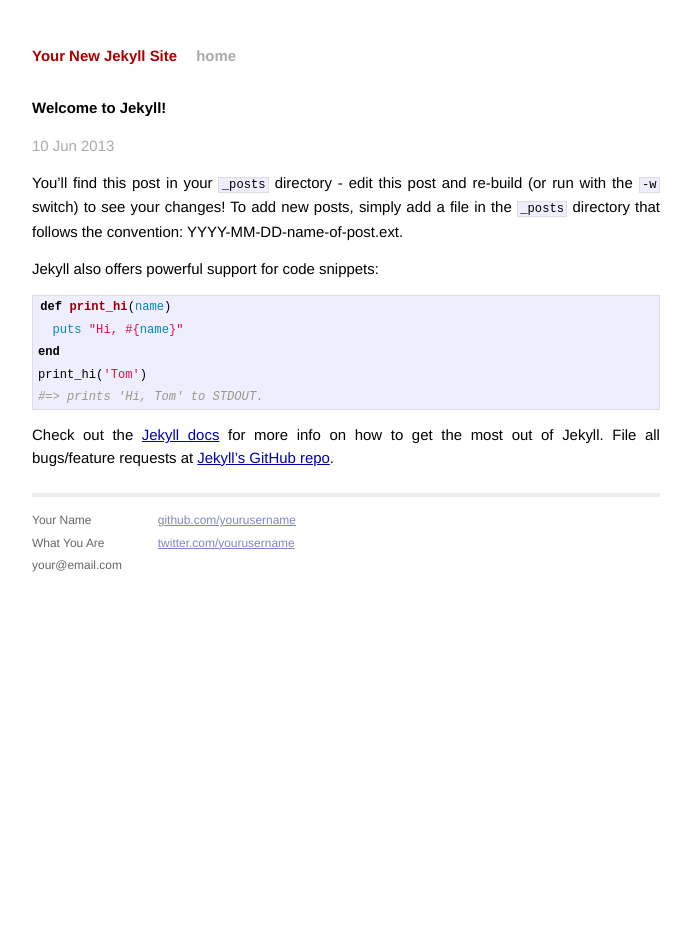
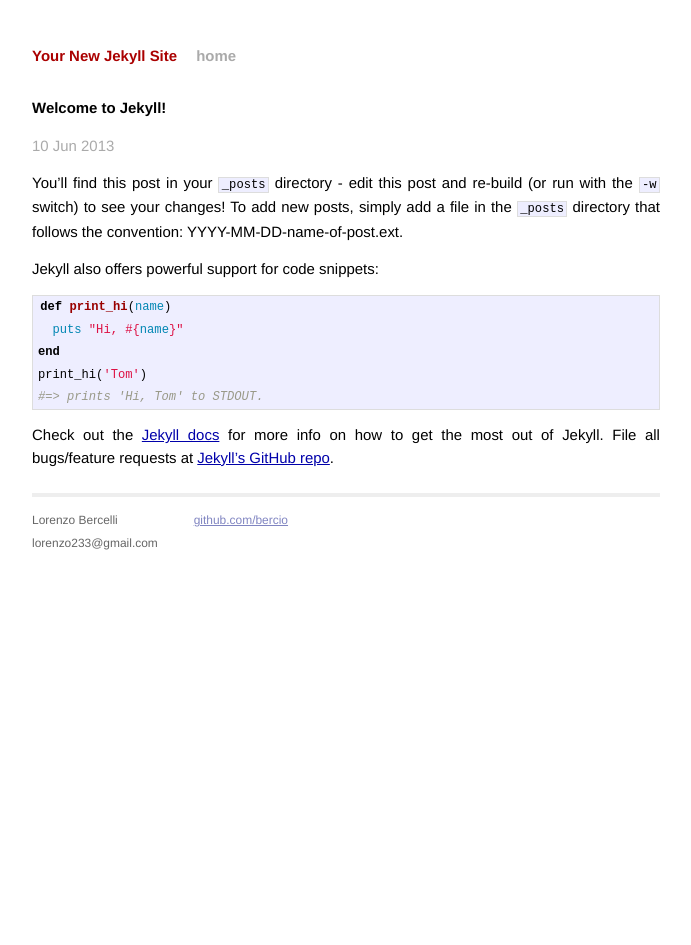
Before and after one commit to Bercio/bercio.github.io, a Jekyll site: the page built from _posts/2013-06-10-welcome-to-jekyll.markdown, in a window 1280 px wide. Shown: the whole page, without its empty margins (294-985 px from the left). Built offline with Jekyll 4.4.1, drawn with Linux system fonts in a browser that asks for light colours.

Commit message:
added contact info

```diff
--- a/_layouts/default.html
+++ b/_layouts/default.html
@@ -27,15 +27,13 @@
             <div class="footer">
               <div class="contact">
                 <p>
-                  Your Name<br />
-                  What You Are<br />
-                  your@email.com
+                  Lorenzo Bercelli<br />
+                 lorenzo233@gmail.com
                 </p>
               </div>
               <div class="contact">
                 <p>
-                  <a href="http://github.com/yourusername/">github.com/yourusername</a><br />
-                  <a href="http://twitter.com/yourusername/">twitter.com/yourusername</a><br />
+                  <a href="http://github.com/bercio/">github.com/bercio</a><br />
                 </p>
               </div>
             </div>
```
